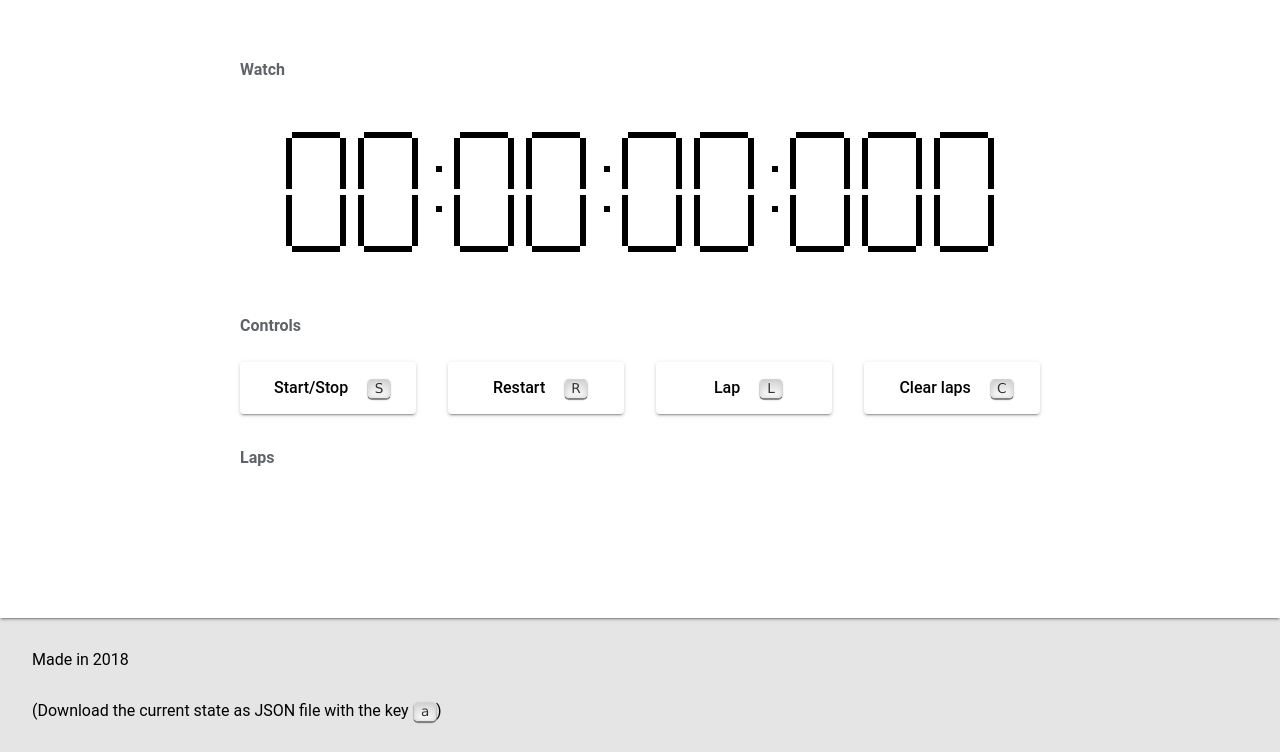
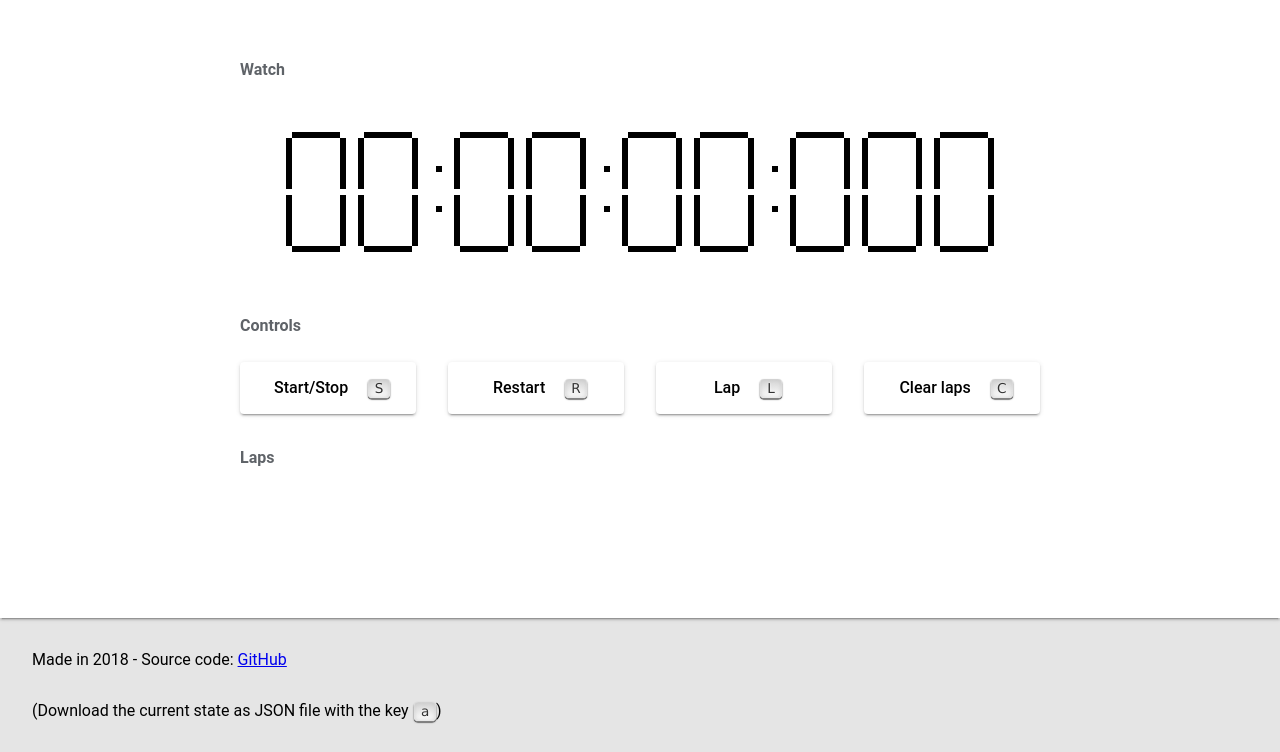
Before and after one commit to AnonymerNiklasistanonym/StopwatchWebApp, a plain HTML site: page index.html in a window 1280 px wide. Shown: the part 76-828 px from the top of the page. Drawn offline with Linux system fonts and the light colour scheme.

Commit message:
Added source code link

```diff
--- a/index.html
+++ b/index.html
@@ -19,10 +19,13 @@
 	<!-- Enable modern web app shortcut on mobile and desktop devices -->
 	<meta name="application-name" content="Stopwatch" />
 	<meta name="theme-color" content="#e5e5e5" />
-	<meta name="mobile-web-app-capable" content="yes">
+	<meta name="mobile-web-app-capable" content="yes" />
 
 	<!-- Vector graphic favicon -->
-	<link rel="icon" type="image/svg+xml" href="./favicons/favicon.svg">
+	<link rel="icon" type="image/svg+xml" href="./favicons/favicon.svg" />
+
+	<!-- ICO fallback favicons -->
+	<link rel='icon' type='image/x-icon' href='./favicons/favicon.ico' />
 
 	<!-- PNG fallback favicons -->
 	<link rel="icon" type="image/png" href="./favicons/favicon_64.png" sizes="64x64" />
@@ -30,9 +33,6 @@
 	<link rel="icon" type="image/png" href="./favicons/favicon_192.png" sizes="192x192" />
 	<link rel="icon" type="image/png" href="./favicons/favicon_256.png" sizes="256x256" />
 	<link rel="icon" type="image/png" href="./favicons/favicon_512.png" sizes="512x512" />
-
-	<!-- ICO fallback favicons -->
-	<link rel='icon' type='image/x-icon' href='./favicons/favicon.ico' />
 
 	<!-- Web app manifest -->
 	<link rel="manifest" href="./manifest.json">
@@ -82,7 +82,7 @@
 
 	<!-- Footer of website -->
 	<footer>
-		<p>Made in 2018</p>
+		<p>Made in 2018 - Source code: <a href="https://github.com/AnonymerNiklasistanonym/StopwatchWebApp">GitHub</a></p>
 		<p class="beta_desktop">(Download the current state as JSON file with the key <kbd class="light">a</kbd>)</p>
 	</footer>
 </body>
```
Also changed, not shown: manifest.json.
